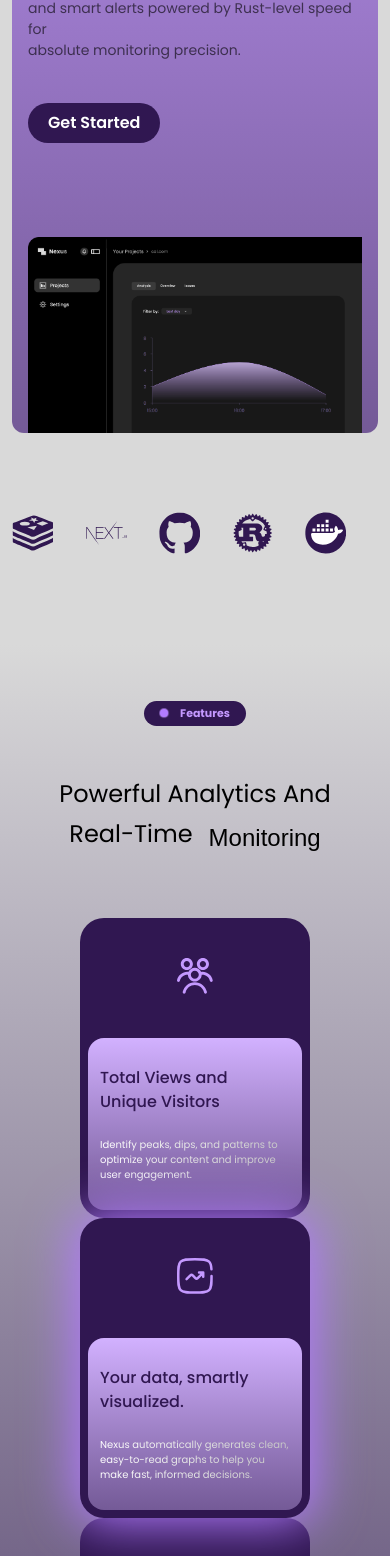
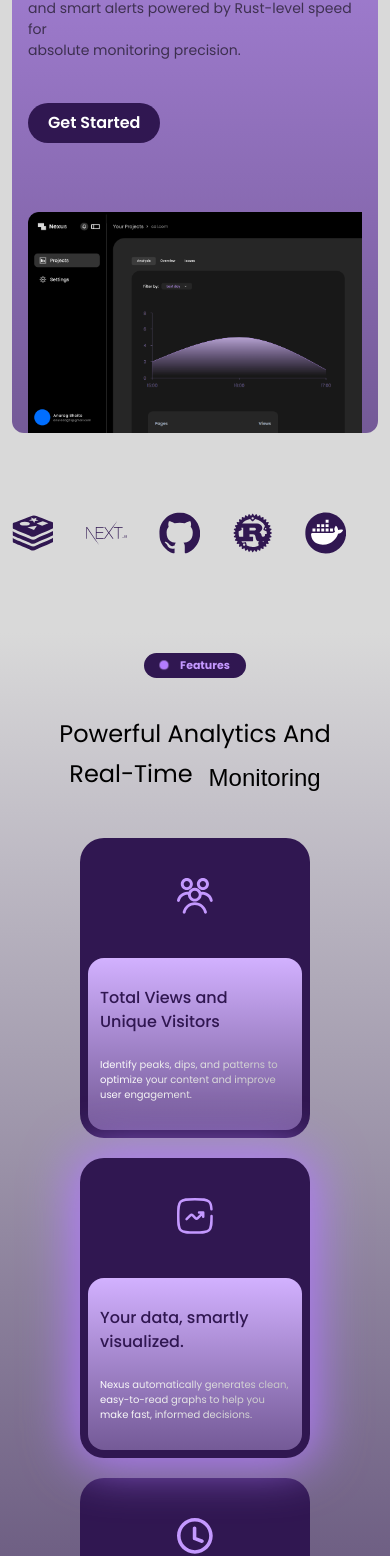
Before and after one commit to anuraag-5/betterstackfrontend, a Next.js app: page / in a window 390 px wide. Shown: the part 423-1979 px from the top of the page. Built offline with nearby package versions, Linux system fonts and the light colour scheme; a web font is replaced by a local one.

Commit message:
Completed 100% Features

```diff
--- a/app/globals.css
+++ b/app/globals.css
@@ -4,7 +4,7 @@
 @custom-variant dark (&:is(.dark *));
 
 body {
-  color: white;
+  color: #d9d9d9;
 }
 
 ::-webkit-scrollbar {
--- a/app/page.tsx
+++ b/app/page.tsx
@@ -20,7 +20,7 @@ const LandingPage = () => {
   }, []);
   return (
     <ReactLenis root options={{ autoRaf: false }} ref={lenisRef}>
-      <section className="p-3 bg-[#D9D9D9] flex flex-col items-center overflow-x-hidden">
+      <section className="pt-3 pr-3 pl-3 bg-[#D9D9D9] flex flex-col items-center overflow-x-hidden">
         <Hero />
         <InfiniteTech />
       </section>
--- a/components/Cards.tsx
+++ b/components/Cards.tsx
@@ -6,7 +6,7 @@ import { RefObject } from "react";
 
 const Cards = ({ refs }: { refs: RefObject<HTMLDivElement | null>[]}) => {
   return (
-    <div className="flex flex-col md:flex-row">
+    <div className="flex flex-col md:flex-row mb-15 gap-5 md:gap-0">
         {
             cards.map((card, i) => (
                 <div key={i} ref={refs[i]} className={"w-[230px] h-[300px] lg:w-[300px] lg:h-[370px] bg-[#301751] rounded-3xl flex flex-col items-center p-2 lg:p-4 gap-3" + (i === 0 ? " md:rotate-[-3deg] md:translate-x-[50px]" : i === 1 ? " md:rotate-[3deg] md:translate-y-[15px] z-30 shadow-[0_0_50px_6px_#B17BFC]" : " md:rotate-[5deg] md:translate-y-[24px] md:translate-x-[-50px]")}>
--- a/components/Features.tsx
+++ b/components/Features.tsx
@@ -21,10 +21,11 @@ const Features = () => {
     const tl = gsap.timeline({
         scrollTrigger: {
             trigger: mainRef.current,
-            start: "top -20%",
-            end: "end -120%",
+            start: "top top",
+            end: "end -150%",
             pin: true,
-            scrub: 2
+            scrub: 2,
+            anticipatePin: 1
         }
     });
 
@@ -52,13 +53,13 @@ const Features = () => {
 
   }, { dependencies: [ width ] })
   return (
-    <div className="w-full flex flex-col items-center gap-3 xl:gap-20 bg-linear-to-b from-[#D9D9D9] to-[#513D6A] pb-25" ref={mainRef}>
-        <div className="flex flex-col my-14 items-center gap-13">
+    <div className="min-h-screen w-full flex flex-col items-center justify-evenly gap-12 bg-linear-to-b from-[#D9D9D9] to-[#513D6A] pt-5" ref={mainRef}>
+        <div className="flex flex-col items-center gap-10">
             <div className="flex items-center font-bold gap-3 py-[4px] px-4 bg-[#301751] text-[#C499FF] text-[11px] w-fit rounded-full">
                 <Star />
                 Features
             </div>
-            <div className="flex flex-col items-center text-2xl md:text-4xl lg:text-5xl text-black gap-2 lg:gap-5">
+            <div className="flex flex-col items-center text-2xl md:text-4xl lg:text-[40px] text-black gap-2 lg:gap-5">
                 <div>Powerful Analytics And</div>
                 <div className="flex gap-4 items-center relative">Real-Time <div className={kapakanaFont.className + " relative top-1 lg:top-2"}>Monitoring</div></div>
             </div>
--- a/components/Hero.tsx
+++ b/components/Hero.tsx
@@ -33,7 +33,7 @@ const Hero = () => {
                 </div>
                 <div className="bg-[#301751] py-2 px-5 rounded-full w-fit text-white font-semibold mt-4">Get Started</div>
             </div>
-            <div className="flex-1 min-h-[300px]"></div>
+            <div className="flex-1 min-h-[250px]"></div>
             {
                 width > 1023 ? (
                     <Image
```
